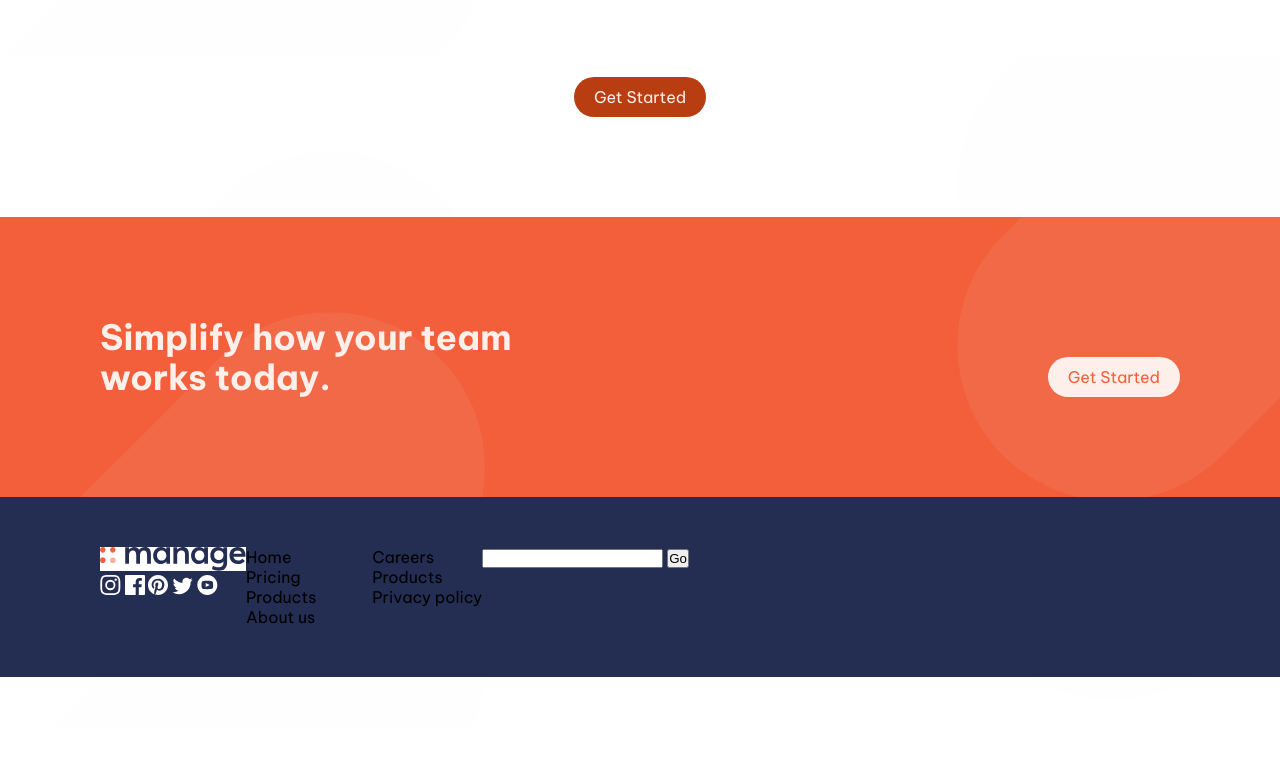
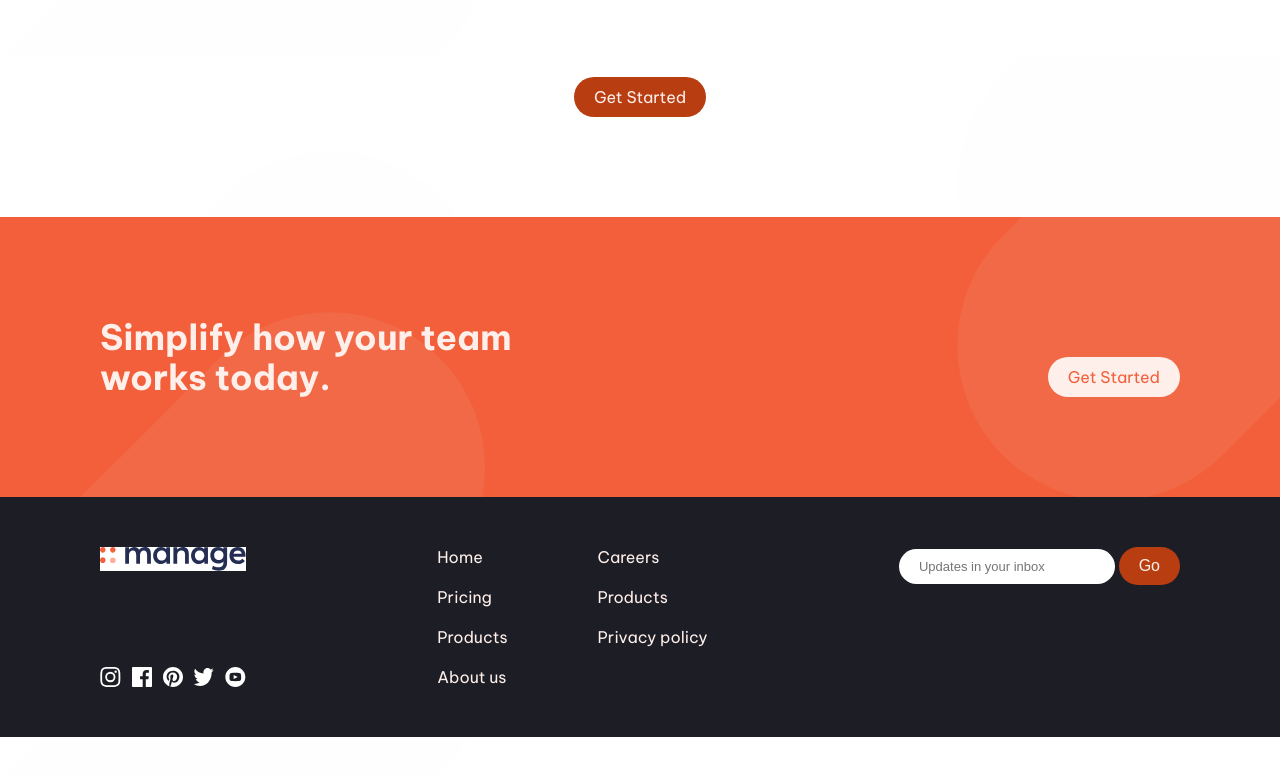
Before and after one commit to nivanovic7/manage-landing-page, a website: page index.html in a window 1280 px wide. Shown: the part 1744-2519 px from the top of the page. Before the commit the page ends 2471 px from the top, so only its background shows below. Drawn offline with Linux system fonts and the light colour scheme.

Commit message:
Footer styles added

```diff
--- a/index.html
+++ b/index.html
@@ -232,8 +232,9 @@
         </ul>
       </div>
       <form class="footer__form">
-        <input type="email" name="email" id="email">
-        <button type="submit">Go</button>
+        <input class="" placeholder="Updates in your inbox" type="email" name="email" id="email">
+        <label for="email">Updates in your inbox</label>
+        <button type="submit " class="btn--red btn">Go</button>
       </form>
       <div></div>
     </footer>
--- a/sass/layout/_footer.scss
+++ b/sass/layout/_footer.scss
@@ -1,16 +1,81 @@
 .footer {
-  background-color: $primary-blue-dark;
+  background-color: $secondary-very-dark-blue;
   margin-left: -10rem;
   margin-right: -10rem;
   padding: 5rem 10rem;
   display: flex;
+  justify-content: flex-end;
+
+  &__social {
+    display: flex;
+    flex-direction: column;
+    justify-content: space-between;
+
+    &-icons {
+      display: flex;
+      justify-content: space-between;
+
+      img {
+        transition: all 0.3s ease;
+      }
+
+      img:hover {
+        scale: 1.5;
+      }
+    }
+  }
 
   &__logo {
     background-color: white;
   }
 
+  &__navigation {
+    margin: auto;
+  }
   &__nav {
     columns: 2;
+    column-gap: 5rem;
     list-style: none;
+    color: $secondary-pale-red;
+
+    &-item {
+      margin-bottom: 2rem;
+    }
+
+    &-link:hover {
+      color: $primary-red-bright;
+      cursor: pointer;
+    }
+  }
+
+  &__form {
+    position: relative;
+
+    & > * {
+      border: none;
+    }
+
+    input {
+      display: inline-block;
+      font-size: inherit;
+      padding: 1rem 2rem;
+      border-radius: 2rem;
+      font-size: 1.3rem;
+    }
+
+    label {
+      position: absolute;
+      left: 2rem;
+      color: $secondary-pale-red;
+      top: 2rem;
+      opacity: 0;
+      font-size: 1.2rem;
+      transition: all.3s;
+    }
+
+    input:not(:placeholder-shown) ~ label {
+      top: 4rem;
+      opacity: 1;
+    }
   }
 }
```
Also changed, not shown: css/style.css.
